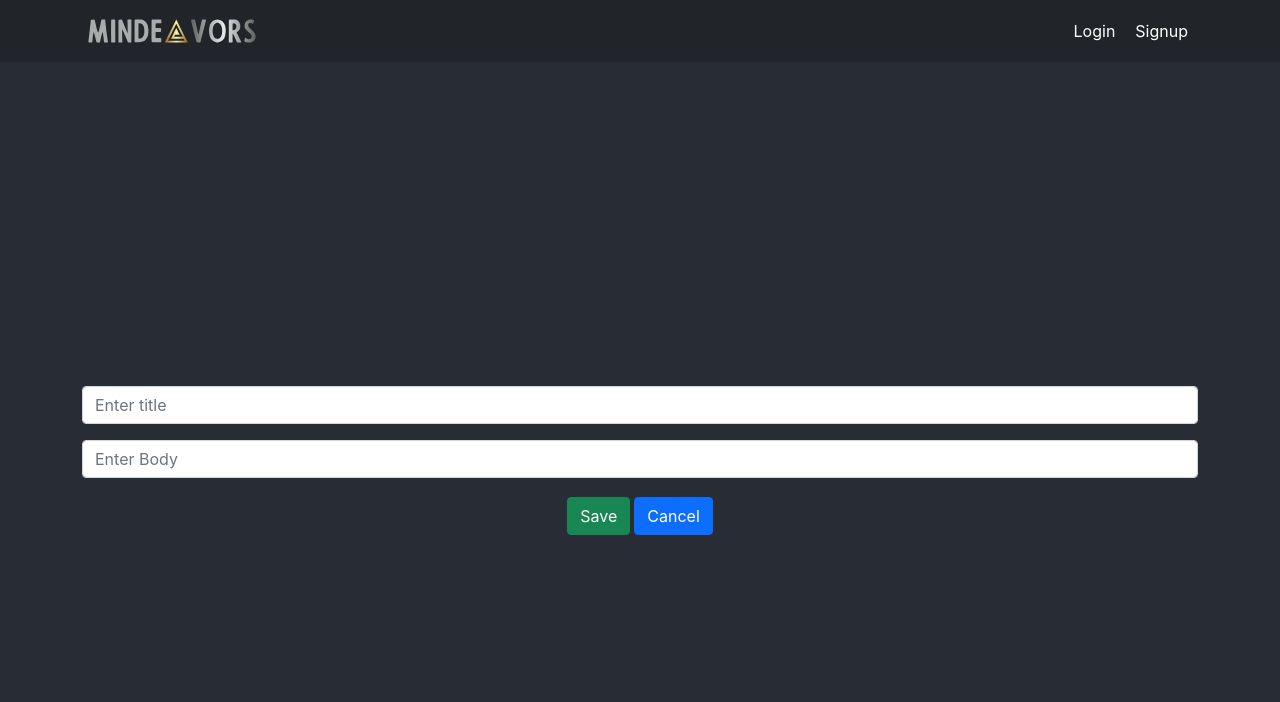
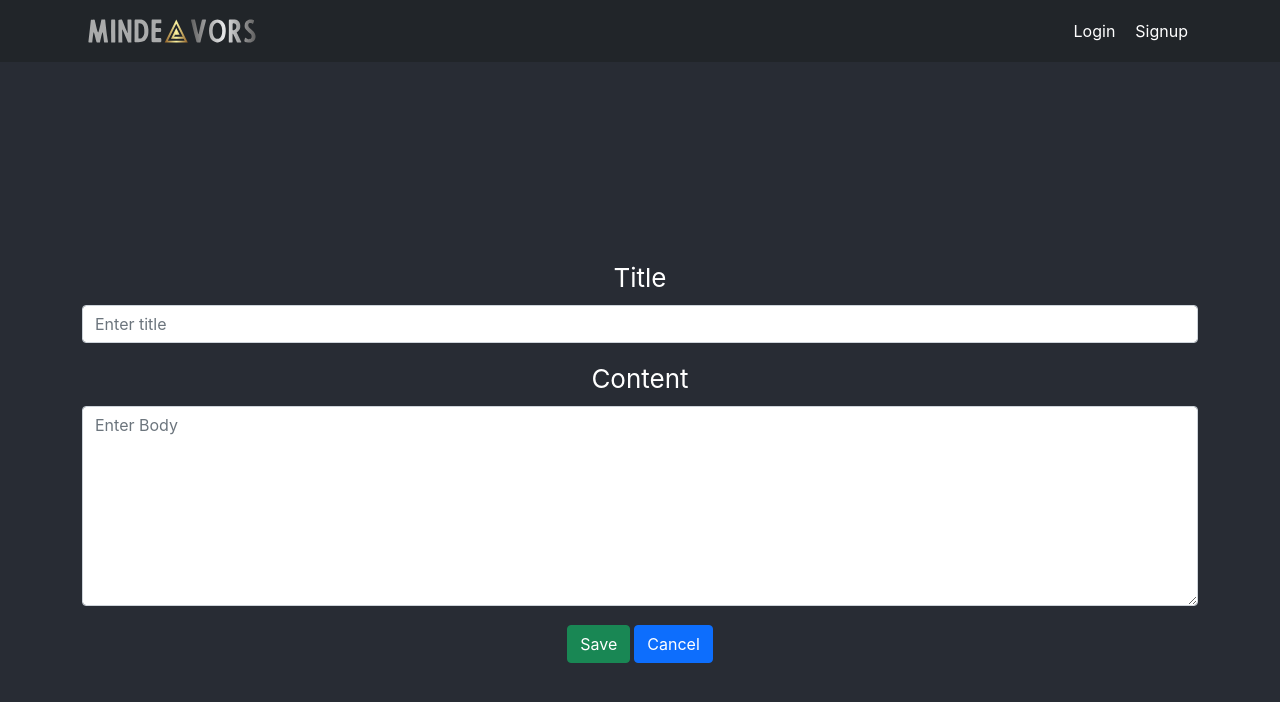
Before and after one commit to hossamabdulmagid/Mindeavors, a React (Create React App) app: page /edit-post/1 in a window 1280 px wide. Shown: the top 702 px of the page. Built offline with nearby package versions, Linux system fonts and the light colour scheme; no server answers.

Commit message:
changing style

```diff
--- a/src/App.jsx
+++ b/src/App.jsx
@@ -48,11 +48,8 @@ const App = ({currentUser, setCurrentUser}) => {
                         <Route path="/signin" element={currentUser ? <Navigate to="/"/> : <SignIn/>}/>
                         <Route path="/signup" element={currentUser ? <Navigate to="/"/> : <SignUp/>}/>
                         <Route path="/posts/:id" element={<SinglePost/>}/>
-
                         <Route path="/edit-post/:id" element={<EditPost/>}/>
                         <Route path="/create-post" element={<CreatePost/>}/>
-
-
                     </Routes>
                 </header>
             </div>
--- a/src/components/editpost/editpost.component.jsx
+++ b/src/components/editpost/editpost.component.jsx
@@ -15,9 +15,9 @@ const EditPost = ({UpdateSinglePost, PostUpdated, postLoading, postView}) => {
     const navigate = useNavigate();
 
     const [post, setPost] = useState({
-        title: 'foo',
-        body: 'bar',
-        userId: 1,
+        title: '',
+        body: '',
+        userId: "",
     })
 
     const headers = {
@@ -35,7 +35,7 @@ const EditPost = ({UpdateSinglePost, PostUpdated, postLoading, postView}) => {
         event.preventDefault()
         UpdateSinglePost(post, headers)
         toast.success(`Post Updated Successful`)
-        // navigate('/')
+        navigate(`/posts/${result}`)
     }
     let result = location.pathname.slice(11);
 
@@ -48,11 +48,15 @@ const EditPost = ({UpdateSinglePost, PostUpdated, postLoading, postView}) => {
             setPost(postView)
         }
     }, [Get_Single_post, result, postLoading])
+
     return (
         <div className={'container'}>
             <div className={'row'}>
-                {postLoading ? <Form onSubmit={handleSubmit}>
+                {postLoading && postView ? <Form onSubmit={handleSubmit}>
                     <Form.Group className="mb-3" controlId="formBasicEmail">
+                        <Form.Label>
+                            Title
+                        </Form.Label>
                         <Form.Control
                             type="text"
                             placeholder="Enter title"
@@ -64,11 +68,15 @@ const EditPost = ({UpdateSinglePost, PostUpdated, postLoading, postView}) => {
 
                     </Form.Group>
                     <Form.Group className="mb-3" controlId="formBasicPassword">
+                        <Form.Label>
+                            Content
+                        </Form.Label>
                         <Form.Control
-                            type="text"
+                            as="textarea"
                             placeholder="Enter Body"
                             onChange={handleChange}
                             name={"body"}
+                            style={{height: '200px'}} ////// remove to scss
                             value={post.body || ""}
 
                             required
--- a/src/components/postlist/postlist.component.jsx
+++ b/src/components/postlist/postlist.component.jsx
@@ -8,20 +8,25 @@ const PostList = ({allPosts}) => {
         <>
             {allPosts.map((singlePost, idx) => {
                 return (
-                    <div className={"col-md-3"} key={idx}>
-                        <RapperHeaderComponent>
-                            <Link to={`/posts/${singlePost.id}`} style={{textDecoration: "none", color: 'black'}}>
-                                <Card>
-                                    <Card.Header as="h4">{singlePost.title}</Card.Header>
-                                    <Card.Body>
-                                        <Card.Title></Card.Title>
-                                        <Card.Text>
-                                            <small>{singlePost.body}</small>
-                                        </Card.Text>
-                                    </Card.Body>
-                                </Card>
-                            </Link>
-                        </RapperHeaderComponent>
+                    <div className={"row bg-light mb-2"} style={{"padding":'10px',"text-align":"left"}} key={idx}>
+                        <div className="col-md-3">
+                            <img src={"https://picsum.photos/286/190?t="+Math.floor(Math.random()*10000)+""} alt={singlePost.title}/>
+                        </div>
+                        <div className="col-md-9 justify-content-lg-end">
+                            <RapperHeaderComponent>
+                                <h4>{singlePost.title}</h4>
+                                <p>
+                                    <small>
+                                        {singlePost.body}
+                                    </small>
+                                </p>
+                                <p style={{"text-align":"right"}}>
+                                    <Link to={`/posts/${singlePost.id}`} style={{textDecoration: "none", color: 'black'}}>
+                                        Read more
+                                    </Link>
+                                </p>
+                            </RapperHeaderComponent>
+                        </div>
                     </div>
                 )
             })}
--- a/src/components/singlepost/singlepost.component.jsx
+++ b/src/components/singlepost/singlepost.component.jsx
@@ -30,7 +30,6 @@ const SinglePost = ({Get_Single_post, singlePost, singlePostLoading, Do_Get_Comm
     const handleClose = () => setShow(false);
     const handleShow = () => setShow(true);
 
-
     return (
         <>
             {!singlePostLoading ?
@@ -45,8 +44,10 @@ const SinglePost = ({Get_Single_post, singlePost, singlePostLoading, Do_Get_Comm
                                 </Card.Text>
                             </Card.Body>
                             <Card.Footer className="text-muted">
-                                {currentUser ? <>
-                                    <Link className={`btn btn-success`} to={`/edit-post/${singlePost.id}`}>Edit</Link>
+                                {currentUser ?
+                                    <>
+                                        <Link className={`btn btn-success`}
+                                              to={`/edit-post/${singlePost.id}`}>Edit</Link>
                                         <Button
                                             className={`btn btn-danger`}
                                             onClick={handleShow}
@@ -55,7 +56,8 @@ const SinglePost = ({Get_Single_post, singlePost, singlePostLoading, Do_Get_Comm
                                         </Button>
                                     </> : <Link to={'/signin'} className={` container btn btn-warning`}>
                                         <h5>log in to edit or delete post </h5>
-                                </Link>}
+                                    </Link>
+                                }
                             </Card.Footer>
                             <div className={"container"}>
                                 {comments && comments.data && comments.data.map((singleComment, idx) => {
@@ -77,7 +79,7 @@ const SinglePost = ({Get_Single_post, singlePost, singlePostLoading, Do_Get_Comm
                                                 <div className={'col-sm-8'}>
                                                     <p className={'comment-content'}>
                                                         <small>
-                                                            {singlePost.body}
+                                                            {comments.support.text || ""}
                                                         </small>
                                                     </p>
                                                 </div>
--- a/src/page/homepage/homepage.component.jsx
+++ b/src/page/homepage/homepage.component.jsx
@@ -57,7 +57,7 @@ const Homepage = ({Do_get_posts, allPosts, allPostsLoading}) => {
             </Form.Group>
             <div className="container-fluid text-center">
                 <div className="row">
-                    {filterdPosts.length === 0 && !allPostsLoading ? <h1>No post found matching you filter</h1> : null}
+                    {filterdPosts.length === 0 && !allPostsLoading ? <h1>No post found matching your filter</h1> : null}
                     {allPostsLoading ? <Spinner animation={`border`}/> : <PostList allPosts={filterdPosts}/>}
 
                 </div>
```
Lines whose indentation alone changed are shown as unchanged.
